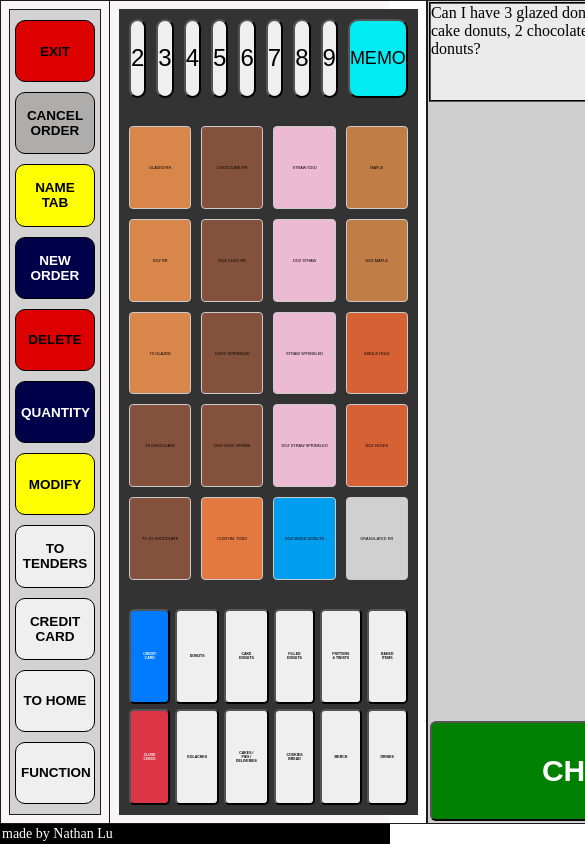
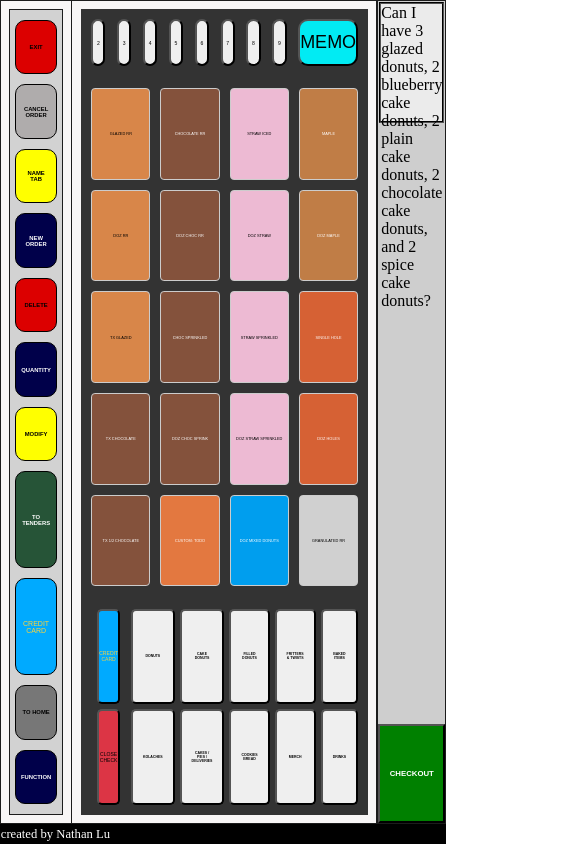
Before and after one commit to random-ant/RRDonuts-Employee-Trainer, a React (Vite) app: page / in a window 390 px wide. Shown: the top 844 px of the page, 585 px wide, since content can reach past the window. Built offline with nearby package versions, Linux system fonts and the light colour scheme.

Commit message:
dynamic sizing responsive to screen size and minor styling

```diff
--- a/src/components/Footer/Footer.jsx
+++ b/src/components/Footer/Footer.jsx
@@ -1,5 +1,9 @@
 import "./footer.css";
 
 export default function Footer() {
-  return <div className="footer-container">made by Nathan Lu</div>;
+  return (
+    <div className="footer-container">
+      <p>created by Nathan Lu</p>
+    </div>
+  );
 }
--- a/src/components/Footer/footer.css
+++ b/src/components/Footer/footer.css
@@ -1,6 +1,8 @@
 .footer-container {
+  display: flex;
   background-color: black;
   color: white;
-  padding: 2px;
-  font-size: 14px;
+  font-size: 1.5vh;
+  padding-left: 0.2vw;
+  align-items: center;
 }
--- a/src/components/MenuPanel/MenuItem.jsx
+++ b/src/components/MenuPanel/MenuItem.jsx
@@ -18,14 +18,14 @@ function calculateTextColor(bgColor) {
   const { red, green, blue } = deconstructRGB(bgColor);
   const brightness = (red * 299 + green * 587 + blue * 114) / 1000;
   console.log(brightness);
-  return brightness > 230 ? "black" : "white";
+  return brightness > 150 ? "black" : "white";
 }
 
 export default function MenuItem({
   itemID,
   display = "",
   isDozen = false,
-  color = "rgb(208, 208, 208)",
+  color = "rgb(208,208,208)",
 }) {
   const { addToCart } = useOrder();
   let item_name = getItem(itemID).display_name;
@@ -38,7 +38,10 @@ export default function MenuItem({
     <button
       className="menu-item"
       onClick={() => addToCart(itemID, multiplier)}
-      style={{ backgroundColor: color, color: () => calculateTextColor(color) }}
+      style={{
+        backgroundColor: color,
+        color: calculateTextColor(color),
+      }}
     >
       {/* {itemID}: <br /> */}
       {item_name}
--- a/src/components/MenuPanel/menu.css
+++ b/src/components/MenuPanel/menu.css
@@ -11,8 +11,8 @@
 
 .menu-container {
   display: grid;
-  grid-template-rows: 10% 1fr 25%;
-  gap: 1vh;
+  grid-template-rows: min(6%, 200px) 1fr 25%;
+  gap: 2px;
   padding: 10px;
   height: 100%;
   background-color: #333;
@@ -29,7 +29,9 @@
 
 .quantity-button {
   border-radius: 10px;
-  font-size: 24px;
+  font-size: 1.3vw;
+  width: 90%;
+  height: 100%;
   cursor: pointer;
 }
 
@@ -100,12 +102,22 @@
   transform: translateY(2px); /* Push down effect */
 }
 
+#credit-card,
+#close-check {
+  font-size: 1.3vw;
+  padding-left: 10%;
+  padding-right: 10%;
+  font-weight: normal;
+  margin-left: 6px;
+  margin-right: 6px;
+}
+
 #credit-card {
-  background-color: #007bff;
-  color: white;
+  background-color: rgb(0, 170, 255);
+  color: rgb(255, 212, 55);
 }
 
 #close-check {
   background-color: #dc3545;
-  color: white;
+  color: black;
 }
--- a/src/components/OptionsPanel/OptionPanel.jsx
+++ b/src/components/OptionsPanel/OptionPanel.jsx
@@ -36,10 +36,18 @@ export default function OptionsPanel() {
         <button id="modify-button" className="disabled-button">
           MODIFY
         </button>
-        <button className="disabled-button">TO TENDERS</button>
-        <button className="disabled-button">CREDIT CARD</button>
-        <button className="disabled-button">TO HOME</button>
-        <button className="disabled-button">FUNCTION</button>
+        <button id="tenders-button" className="disabled-button">
+          TO TENDERS
+        </button>
+        <button id="credit-card-button" className="disabled-button">
+          CREDIT CARD
+        </button>
+        <button id="to-home-button" className="disabled-button">
+          TO HOME
+        </button>
+        <button id="function-button" className="disabled-button">
+          FUNCTION
+        </button>
       </div>
     </div>
   );
--- a/src/components/OptionsPanel/options.css
+++ b/src/components/OptionsPanel/options.css
@@ -20,7 +20,7 @@
   justify-content: center;
   align-items: center;
   text-align: center;
-  font-size: 1.6vh;
+  font-size: 1.5vmin;
   padding: 5px;
   font-weight: bold;
   border-radius: 10px;
@@ -77,3 +77,27 @@
 #modify-button {
   background-color: yellow;
 }
+
+#tenders-button {
+  background-color: rgb(38, 84, 55);
+  color: white;
+  flex: 2;
+}
+
+#credit-card-button {
+  background-color: rgb(0, 170, 255);
+  color: rgb(255, 212, 55);
+  font-weight: normal;
+  font-size: 1.8vmin;
+  flex: 2;
+}
+
+#to-home-button {
+  background-color: rgb(119, 119, 119);
+  color: black;
+}
+
+#function-button {
+  background-color: rgb(0, 0, 74);
+  color: white;
+}
--- a/src/components/OrderPanel/orders.css
+++ b/src/components/OrderPanel/orders.css
@@ -1,12 +1,11 @@
 .order-container {
-  display: flex;
-  flex-direction: column;
+  display: grid;
+  grid-template-rows: 15% 1fr 12%;
   background-color: rgb(206, 206, 206);
   border: 1px solid #1c1c1c;
 }
 
 .order-list-container {
-  flex: 1;
   overflow-y: scroll;
 }
 .order-list-container::-webkit-scrollbar {
@@ -14,7 +13,7 @@
 }
 
 .order-item {
-  padding: 8px 12px 8px 12px;
+  padding: 1vh 0.7vw 1vh 0.5vw;
   color: rgb(0, 51, 255);
   cursor: pointer;
 }
@@ -32,21 +31,18 @@
 }
 
 .text-order-container {
-  font-size: 16px;
+  font-size: 0.9vw;
   display: flex;
   align-items: center;
   width: 100%;
 }
 .order-quantity-text {
-  width: 20px;
+  width: 1.5vw;
   text-align: center;
-  margin-right: 14px;
+  margin-right: 1.4vw;
 }
 .order-item-text {
   flex-grow: 1;
-}
-.order-price-text {
-  margin-right: 6px;
 }
 
 .order-modifications {
@@ -57,10 +53,8 @@
 .checkout-button {
   background-color: green;
   color: white;
-  margin: 2px;
-  height: 100px;
-  font-size: 30px;
+  height: 100%;
+  font-size: 2vw;
   font-weight: bold;
-  border-radius: 6px;
   cursor: pointer;
 }
--- a/src/components/Prompter/prompter.css
+++ b/src/components/Prompter/prompter.css
@@ -1,6 +1,4 @@
 .prompt-container {
-  height: 100px;
-  max-height: 20%;
   background-color: rgb(235, 235, 235);
   border: 2px groove black;
   margin: 1px;
--- a/src/styles.css
+++ b/src/styles.css
@@ -5,8 +5,8 @@
 }
 
 .container {
-  display: flex;
-  flex-direction: column;
+  display: grid;
+  grid-template-rows: 1fr max(20px, 1.25vh);
   height: 100vh;
   width: 100vw;
 }
@@ -19,13 +19,13 @@
 .panel-container {
   background-color: #f8f6f6;
   display: grid;
-  grid-template-columns: 110px 1fr 400px;
+  grid-template-columns: 1fr 12fr 4fr;
   grid-template-rows: 1fr; /* Equal height rows */
   box-sizing: border-box;
   width: 100%;
 }
 
-/* global button logic */
+/* GLOBAL button logic */
 
 button:active {
   transform: scale(0.99);
```
